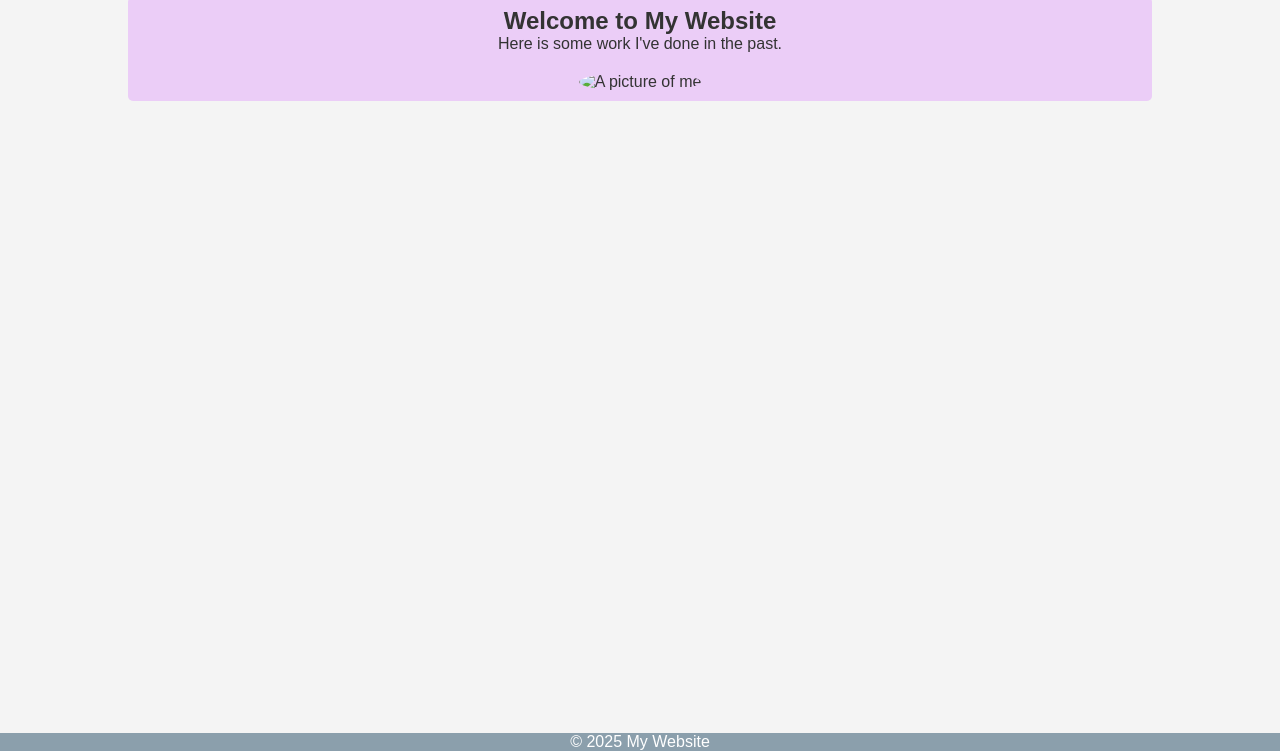
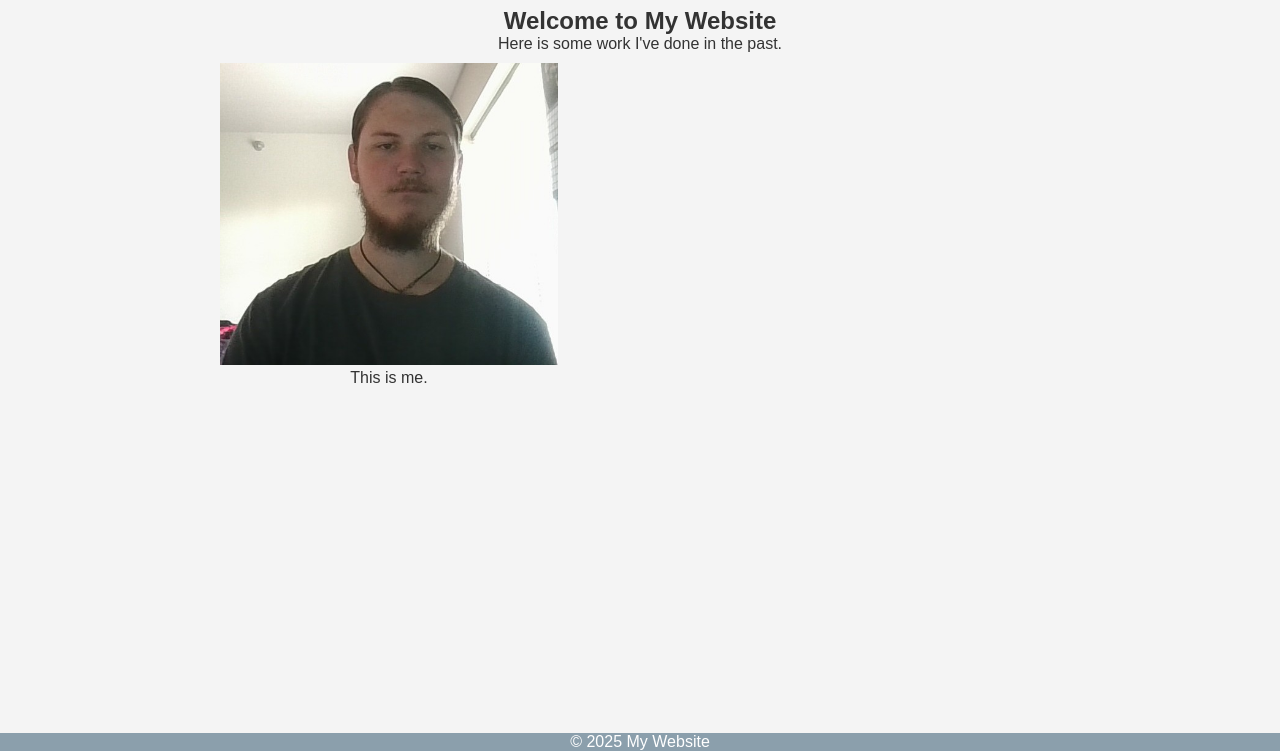
Before and after one commit to redfox2189/Portfolio, a plain HTML site: page index.html in a window 1280 px wide. Shown: the part 49-800 px from the top of the page. Drawn offline with Linux system fonts and the light colour scheme.

Commit message:
resizing

```diff
--- a/index.html
+++ b/index.html
@@ -16,17 +16,23 @@
         <nav>
             <a href="about.html">About</a>
             <a href="https://github.com/redfox2189?tab=repositories">My Github</a>
-            <a href="hobbies.html">Hobbies</a></li>
+            <a href="hobbies.html">Hobbies</a>
         </nav>
     </header>
     <!--main-->
     <main>
         <h2>Welcome to My Website</h2>
         <p>Here is some work I've done in the past.</p>
-        <img href="images\me.jpg" alt="A picture of me" width="300" height="400">
+            <div class="me">
+                <img src="imagesFile/me.jpg" alt="A picture of me" width="70%" height="110%">
+                <p>This is me.</p>
+            </div>
+
     </main>
+
     <!--footer-->
     <footer>
         <p>&copy; 2025 My Website</p>
     </footer>
 </body>
+</html>
--- a/styles/styleone.CSS
+++ b/styles/styleone.CSS
@@ -42,15 +42,13 @@ main{
     margin: auto;
     width: 80%;
     padding: 10px;
-    background-color: rgb(235, 205, 247);
-    border-radius: 5px;
 }
-img{
-    width: 200px;
-    height: 200px;
-    border-radius: 50%;
-    margin-top: 20px;
-    box-align: left;
+.me{
+    margin: auto;
+    width: 50%;
+    padding: 10px;
+    border-radius: 5%;
+    float: left;
 }
 footer{
     text-align : center;
```
Also changed, not shown: imagesFile/me.jpg (renamed from images/me.jpg).
